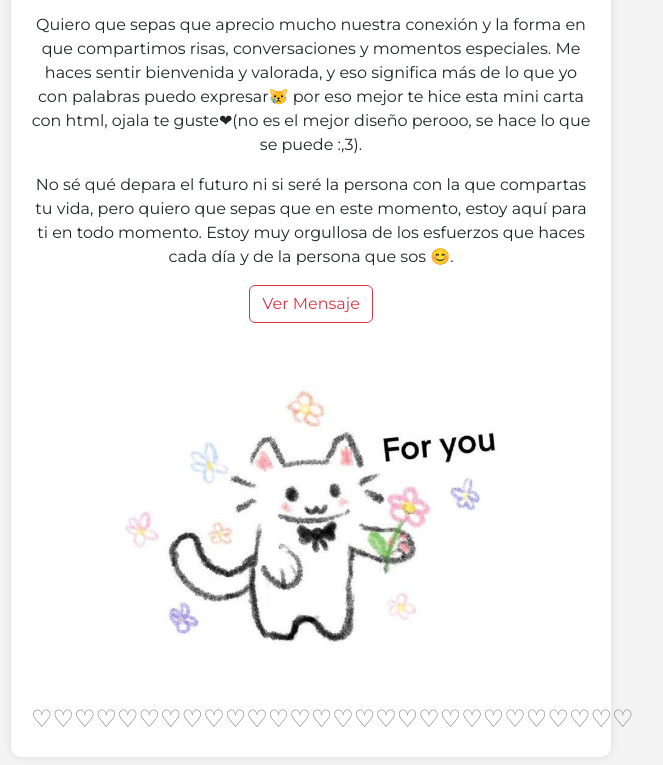
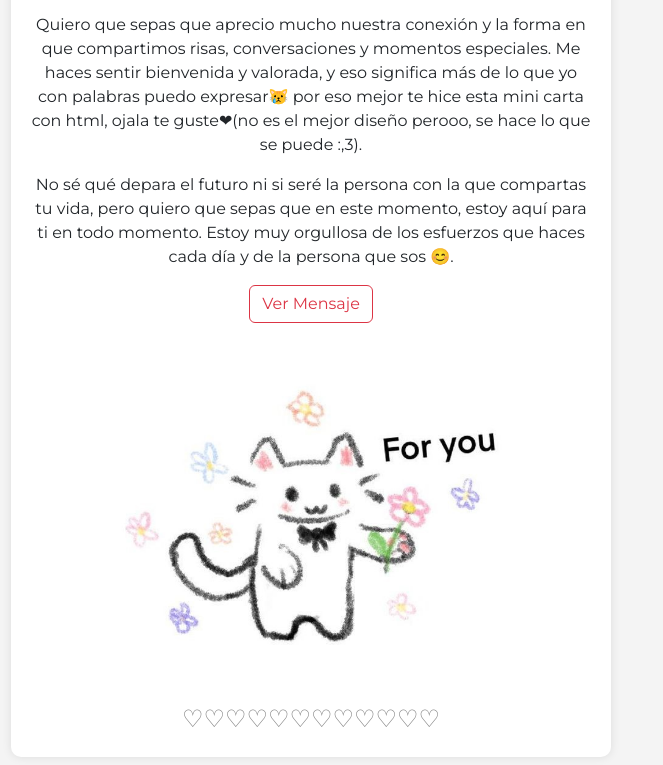
Before and after one commit to quxly4/-, a plain HTML site: page index.html in a window 1280 px wide. Shown: the part 475-1240 px from the top of the page, without its empty margins (329-992 px from the left). Drawn offline with nearby package versions, Linux system fonts and the light colour scheme.

Commit message:
Add files via upload

```diff
--- a/index.html
+++ b/index.html
@@ -83,7 +83,7 @@
     </center>
     <center>
         <div>
-            <span class="heart">♡♡♡♡♡♡♡♡♡♡♡♡♡♡♡♡♡♡♡♡♡♡♡♡♡♡♡♡</span>
+            <span class="heart">♡♡♡♡♡♡♡♡♡♡♡♡</span>
         </div>
     </center>
 
```
